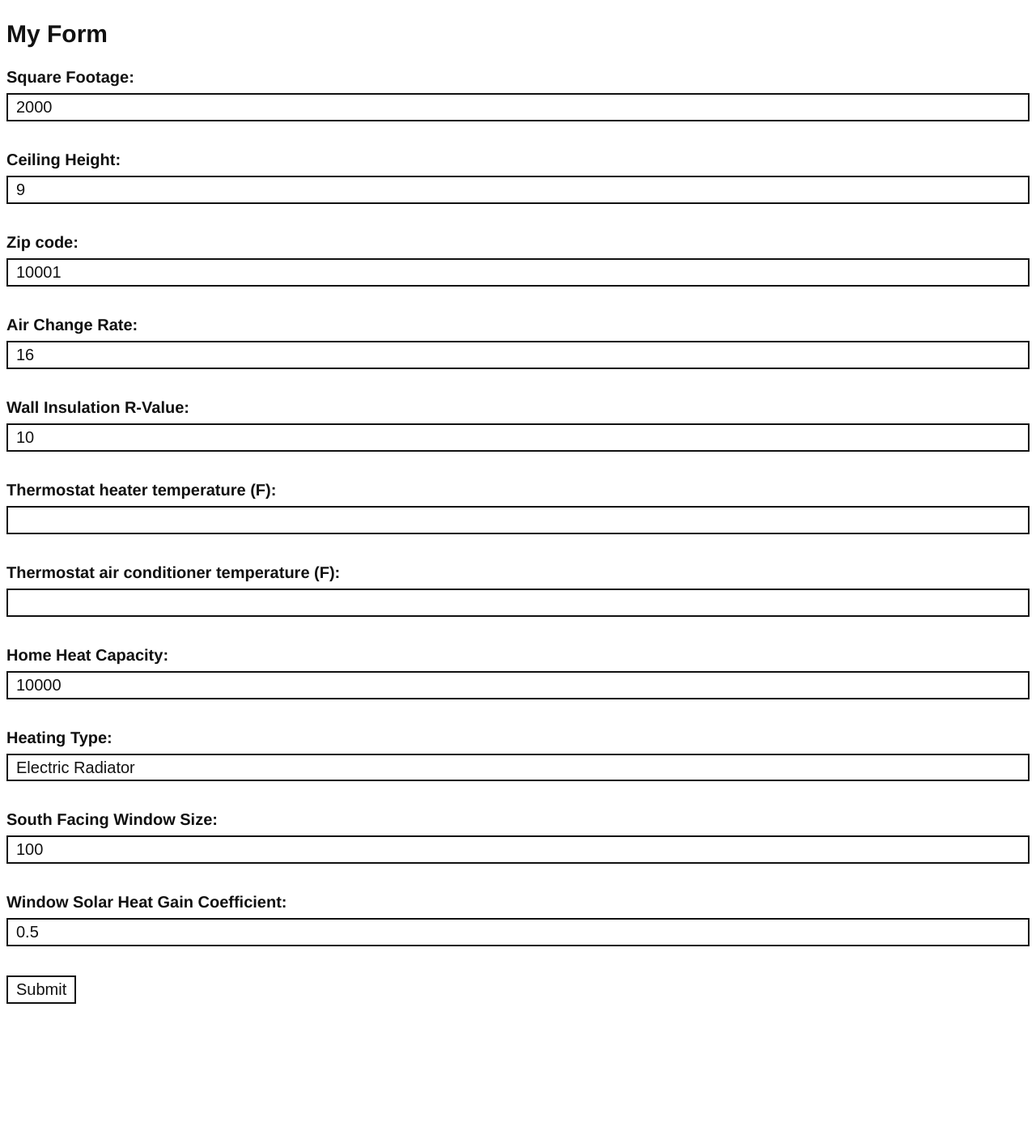
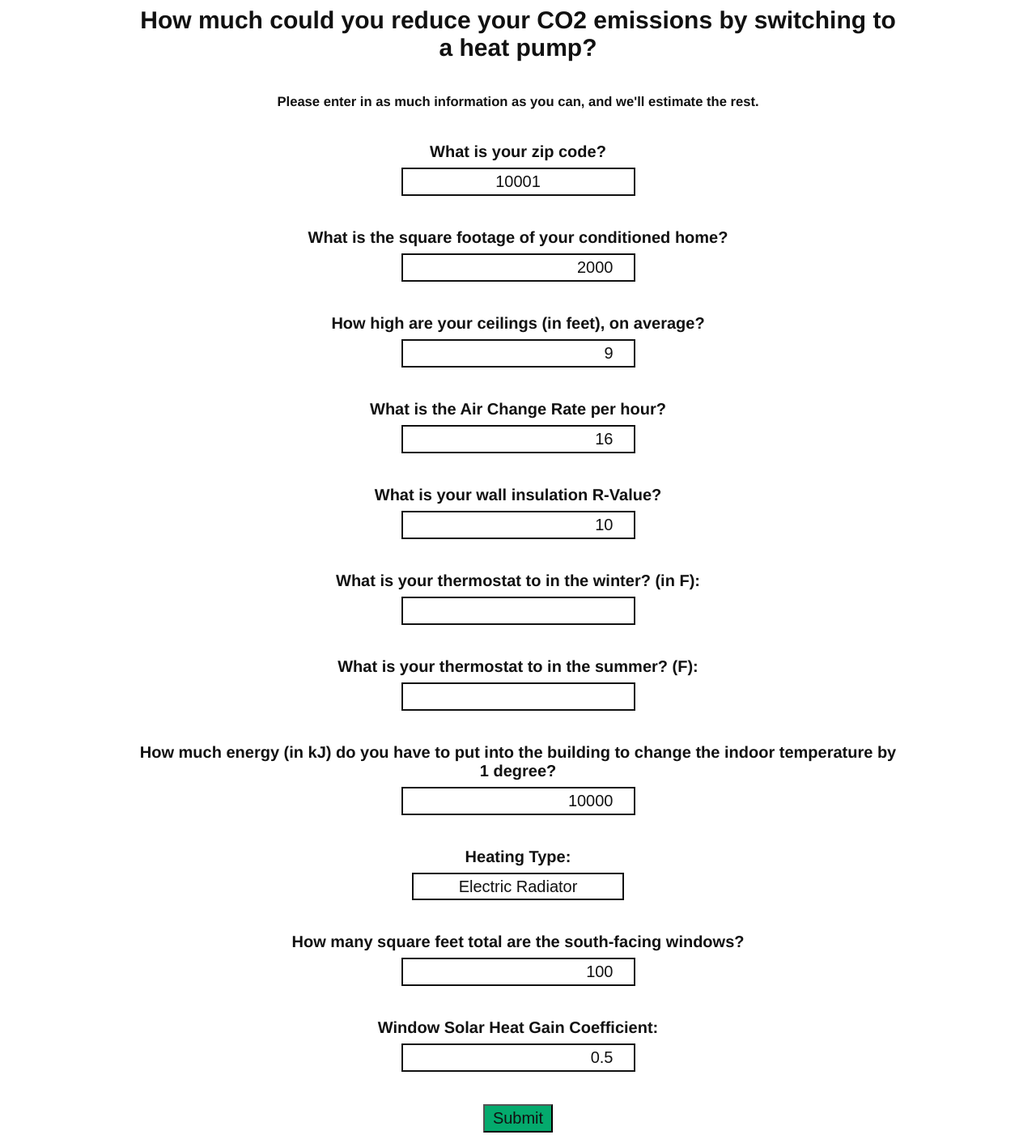
Before and after one commit to tfavorite/electric-home-project, a Django app: page / in a window 1280 px wide. Shown: the whole page at 81% size. Before the commit the page ends 1240 px from the top, so only its background shows below. Run offline with Django 5.2, Linux system fonts and the light colour scheme.

Commit message:
front end work - updating styles, presenting json response as a table for now

```diff
--- a/electrichome/electrichome/static/css/concrete.css
+++ b/electrichome/electrichome/static/css/concrete.css
@@ -1,5 +1,5 @@
 /*! concrete.css v2.1.1 | MIT License | github.com/louismerlin/concrete.css */
-
+/* Altered for electric-home-project */
 /**
  * Set universal color variables
  */
@@ -120,17 +120,16 @@
   input[type="button"],
   input[type="reset"],
   input[type="submit"] {
-    display: inline-block; /* 1 */
-    vertical-align: middle; /* 1 */
+    display: block; /* 1 */
     padding: .4rem 1rem; /* 1 */
     font-size: 2rem; /* 1 */
     font-weight: normal; /* 1 */
     margin-bottom: 1rem; /* 1 */
-    background: var(--bg); /* 2 */
+    background-color: #04AA6D; /* 2 */
     color: var(--fg); /* 2 */
-    border: .2rem solid var(--fg); /* 2 */
     border-radius: 0; /* 2 */
     cursor: pointer; /* 3 */
+    margin: auto;
   }
 
   /**
@@ -171,6 +170,7 @@
     display: block; /* 1 */
     font-weight: bold; /* 1 */
     margin-bottom: .8rem; /* 2 */
+    text-align: center;
   }
 
   /**
@@ -193,20 +193,19 @@
     box-shadow: none; /* 1 */
     box-sizing: inherit; /* 1 */
     padding: .4rem 1rem; /* 1 */
-    width: 100%; /* 1 */
+   /*  width: 100%; */ /* 1 */
     font-size: 2rem; /* 1 */
     color: var(--fg); /* 2 */
     background-color: var(--bg); /* 2 */
     border: .2rem solid var(--fg); /* 2 */
     border-radius: 0; /* 2 */
+    display: block;
+    margin: auto;
+    text-align: center;
   }
 
-  /**
-   * Set margin for form elements.
-   */
-
-  fieldset, input, select, textarea {
-    margin: 0 0 1.6rem 0;
+  input[type=number] {
+    text-align:right;
   }
 
   /**
@@ -226,6 +225,7 @@
    */
 
   table {
+    margin-top: 20px;
     width: 100%; /* 1 */
     border-spacing: 0; /* 2 */
   }
@@ -357,3 +357,14 @@
   hr {
     border: .1rem solid var(--fg);
   }
+
+  p, h2, h5 {
+    width: 75%;
+    margin: auto;
+    margin-bottom: 40px;
+    display: block;
+  }
+
+  h2, h5 {
+    text-align: center;
+  }
--- a/electrichome/electrichome/templates/base_form.html
+++ b/electrichome/electrichome/templates/base_form.html
@@ -1,13 +1,13 @@
 <!DOCTYPE html>
 <html>
 <head>
-    <title>My Form</title>
+    <title>Residential Information</title>
     {% load static %}
     <link rel="stylesheet" type="text/css" href="{% static 'css/concrete.css' %}" />
 </head>
 <body>
-    <h2>My Form</h2>
-
+    <h2>How much could you reduce your CO2 emissions by switching to a heat pump?</h2>
+    <h5>Please enter in as much information as you can, and we'll estimate the rest.</h5>
     <form method="post" action="">
         {% csrf_token %}
         {{ form.as_p }}
@@ -15,7 +15,7 @@
     </form>
 
     {% if submitted_data %}
-        <p>Submitted Data:</p>
+        <!-- <p>Submitted Data:</p>
         <ul>
             <li><strong>Square Footage:</strong> {{ submitted_data.square_footage }}m</li>
             <li><strong>Ceiling Height:</strong> {{ submitted_data.ceiling_height }}m</li>
@@ -28,10 +28,43 @@
             <li><strong>Heating Type:</strong> {{ submitted_data.heating_type }}</li>
             <li><strong>South Facing Window Size:</strong> {{ submitted_data.south_facing_window_size }}</li>
             <li><strong>Window Solar Heat Gain Coefficient:</strong> {{ submitted_data.window_solar_heat_gain_coefficient }}</li>
-        </ul>
+        </ul> -->
+        <div id="monthly_energy_balance_presentation"></div>
+        {{ calculated_data.monthly_energy_balance|json_script:"monthly_energy_balance" }}
+        <script>
+            const monthlyEnergyBalanceRaw = JSON.parse(document.getElementById("monthly_energy_balance").textContent);
+            const monthlyEnergyBalance = {};
+            Object.values(monthlyEnergyBalanceRaw.value).forEach( (value, index) => {
+                const variable = monthlyEnergyBalanceRaw.variable[index];
+                if ( !monthlyEnergyBalance[variable] ) {
+                    monthlyEnergyBalance[variable] = [];
+                }
+                monthlyEnergyBalance[variable].push(value);
+            });
+            monthlyEnergyBalance.Month = Object.values(monthlyEnergyBalanceRaw.month).slice(0, 12);
+            console.log(monthlyEnergyBalance);
 
-        <p>Calculated energy balance</p>
-        <p> {{ calculated_data.monthly_energy_balance }}</p>
+            const table = document.createElement("table");
+            const headerRow = table.insertRow();
+            const tableRows = [];
+            Object.keys(monthlyEnergyBalance).forEach( header => {
+                const headerCell = headerRow.insertCell();
+                headerCell.appendChild(document.createTextNode(header));
+                const dimension = monthlyEnergyBalance[header];
+                Object.values(dimension).forEach( (value, index) => {
+                    if ( !tableRows[index] ) {
+                        tableRows[index] = table.insertRow();
+                    }
+                    const cell = tableRows[index].insertCell();
+                    cell.appendChild(document.createTextNode(value));
+                });
+            });
+
+            document.getElementById('monthly_energy_balance_presentation').appendChild(table);
+        </script>
+
+        <!-- <p>Calculated energy balance</p>
+        <p> {{ calculated_data.monthly_energy_balance }}</p> -->
 
     {% endif %}
 
--- a/electrichome/electrichome/views.py
+++ b/electrichome/electrichome/views.py
@@ -7,18 +7,18 @@ from . import conversions
 
 
 class MyForm(forms.Form):
-    square_footage = forms.DecimalField(label='Square Footage', initial=2000)
-    ceiling_height = forms.DecimalField(label='Ceiling Height', initial=9)
+    zip_code = forms.Field(label='What is your zip code?', initial="10001")
+    square_footage = forms.DecimalField(label='What is the square footage of your conditioned home?', initial=2000)
+    ceiling_height = forms.DecimalField(label='How high are your ceilings (in feet), on average?', initial=9)
 
-    zip_code = forms.DecimalField(label='Zip code', initial="10001")
-    air_change_rate = forms.DecimalField(label='Air Change Rate', initial=16)
-    wall_insulation_rvalue = forms.DecimalField(label='Wall Insulation R-Value', initial=10)
+    air_change_rate = forms.DecimalField(label='What is the Air Change Rate per hour?', initial=16)
+    wall_insulation_rvalue = forms.DecimalField(label='What is your wall insulation R-Value?', initial=10)
 
-    heat_temperature = forms.DecimalField(label='Thermostat heater temperature (F)')
-    cool_temperature = forms.DecimalField(label='Thermostat air conditioner temperature (F)')
-    home_heat_capacity = forms.DecimalField(label='Home Heat Capacity', initial=10000)
+    heat_temperature = forms.DecimalField(label='What is your thermostat to in the winter? (in F)')
+    cool_temperature = forms.DecimalField(label='What is your thermostat to in the summer? (F)')
+    home_heat_capacity = forms.DecimalField(label='How much energy (in kJ) do you have to put into the building to change the indoor temperature by 1 degree?', initial=10000)
     heating_type = forms.ChoiceField(choices=[('electric_radiator', 'Electric Radiator'), ('high_efficiency_heat_pump', 'High Efficiency Heat Pump')], initial='electric_radiator', label='Heating Type')
-    south_facing_window_size = forms.DecimalField(label='South Facing Window Size', initial=100)
+    south_facing_window_size = forms.DecimalField(label='How many square feet total are the south-facing windows?', initial=100)
     window_solar_heat_gain_coefficient = forms.DecimalField(label='Window Solar Heat Gain Coefficient', initial=0.5)
 
 def my_view(request):
```
